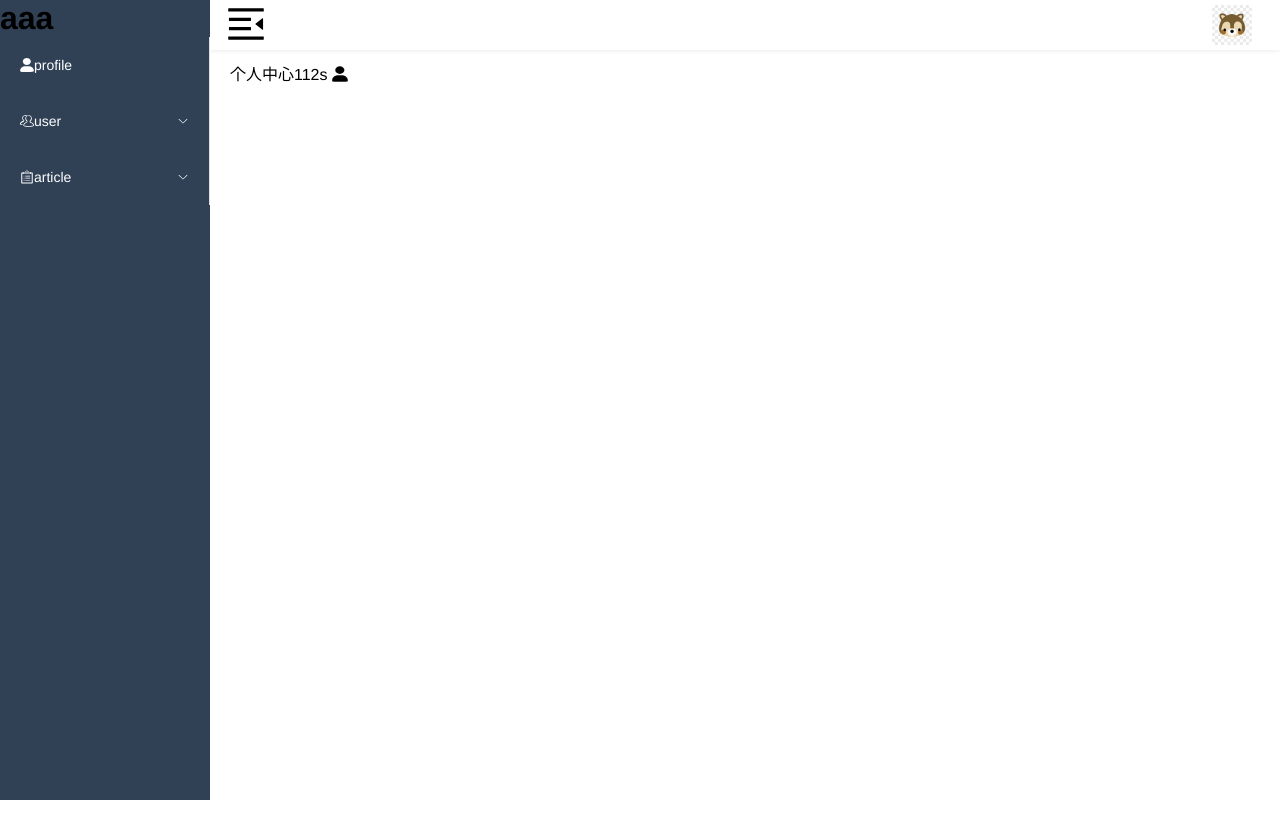
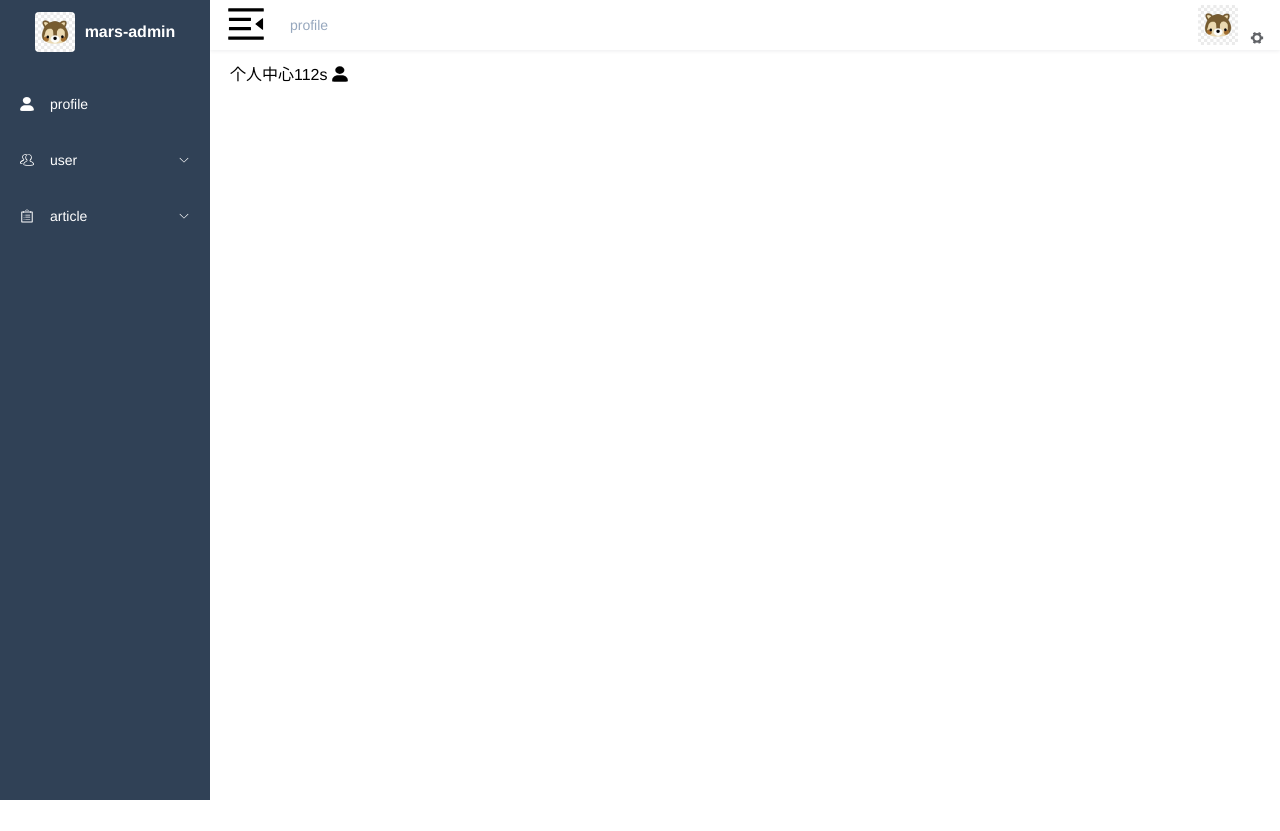
Before and after one commit to xf0417/mars-admin, a Vue app: page /#/login in a window 1280 px wide. Both pictures are taken after a click on the button "登录". Shown: the top 831 px of the page. Built offline with nearby package versions, Linux system fonts and the light colour scheme; data requests are answered from the project's data file.

Commit message:
breadcrumb

```diff
--- /dev/null
+++ b/src/components/Breadcrumb/index.vue
@@ -0,0 +1,63 @@
+<template>
+    <el-breadcrumb class="breadcrumb" separator="/">
+        <transition-group name="breadcrumb">
+            <el-breadcrumb-item v-for="(item,index) in breadcrumbData" :key="item.path">
+            <!-- 不可点击项 -->
+            <span class="no-redirect" v-if="(index === breadcrumbData.length-1)">{{item.meta.title}}</span>
+            <!-- 可点击项 -->
+            <span class="redirect" v-else @click="onLinkClick(item)">{{item.meta.title}}</span>
+        </el-breadcrumb-item>
+        </transition-group>
+    </el-breadcrumb>
+</template>
+
+<script setup>
+import {  ref,watch } from 'vue'
+import { useRoute, useRouter }from 'vue-router'
+
+
+//生成数组数据
+const breadcrumbData = ref([])
+const getBreadcrumbData = () => {
+    //当前路由记录
+    breadcrumbData.value = route.matched.filter(item => item.meta && item.meta.title)
+}
+//监听路由变化
+const route=useRoute()
+watch (route, () => {
+    getBreadcrumbData()
+}, {
+    immediate:true
+})
+
+//跳转点击事件
+const router = useRouter()
+const onLinkClick = item => {
+    router.push(item.path)
+}
+
+
+</script>
+
+<style lang="scss" scoped>
+.breadcrumb {
+    display: inline-block;
+    font-size: 14px;
+    line-height: 50px;
+    margin-left: 8px;
+
+.redirect {
+    color:#666;
+    font-weight: 600;
+    cursor: pointer;
+}
+.redirect:hover {
+    color:#304156
+}
+
+    .no-redirect {
+        color: #97a8be;
+        cursor: text;
+    }
+}
+</style>
--- a/src/layout/components/Navbar.vue
+++ b/src/layout/components/Navbar.vue
@@ -2,15 +2,16 @@
     <div class="navbar">
         <!-- 汉堡按钮 -->
         <hamburger class="hamburger-container" />
+        <Breadcrumb class="breadcrumb-container" />
         <div class="right-menu">
             <!-- 头像 -->
             <el-dropdown class="avatar-container" trigger="click">
                 <div class="avatar-wrapper">
                     <el-avatar shape="square" :size="40" :src="rightLogo">
-                        <el-icon>
-                            <Tools />
-                        </el-icon>
                     </el-avatar>
+                    <el-icon>
+                        <Tools />
+                    </el-icon>
                 </div>
                 <template #dropdown>
                     <el-dropdown-menu class="user-dropdown">
@@ -19,9 +20,6 @@
                         </router-link>
                         <a target="_blank" href="#">
                             <el-dropdown-item>课程主页
-                                <el-icon>
-                                    <Tools />
-                                </el-icon>
                             </el-dropdown-item>
                         </a>
                         <el-dropdown-item divided @click="logout">退出登录</el-dropdown-item>
@@ -37,6 +35,7 @@ import { } from 'vue'
 import rightLogo from '@/assets/rightLogo.png'
 import { useStore } from 'vuex'
 import Hamburger from '@/components/Hamburger/index.vue'
+import Breadcrumb from '@/components/Breadcrumb/index.vue'
 
 const store = useStore()
 const logout = () => {
@@ -62,6 +61,10 @@ const logout = () => {
         &:hover {
             background: rgba(0, 0, 0, 0.1);
         }
+    }
+
+    .breadcrumb-container {
+        float: left;
     }
 
     .right-menu {
--- a/src/layout/components/Sidebar/SidebarMenu.vue
+++ b/src/layout/components/Sidebar/SidebarMenu.vue
@@ -1,28 +1,16 @@
 <template>
-    <el-menu
-    :collapse="!$store.getters.sidebarOpened"
-    :default-active="activeMenu"
-    :unique-opened="true"
-    default-actice="1"
-    background-color="#54$5c64"
-    text-color="#fff"
-    active-text-color="#ffd04b"
-    router
-    >
-    <SideBarItem
-    v-for="item in routes"
-    :key="item.path"
-    :route="item"
-    />
-    <!-- 具体菜单 -->
+    <el-menu :collapse="!$store.getters.sidebarOpened" :default-active="activeMenu" :unique-opened="true"
+        default-active="2" background-color="#304156" text-color="#fff" active-text-color="#ffd04b" router>
+        <SideBarItem v-for="item in routes" :key="item.path" :route="item" />
+        <!-- 具体菜单 -->
 
     </el-menu>
 </template>
 
 <script setup>
-import {computed} from 'vue'
+import { computed } from 'vue'
 import { useRouter } from 'vue-router'
-import {filterRouters, generateMenus} from '@/utils/route'
+import { filterRouters, generateMenus } from '@/utils/route'
 import SideBarItem from './SideBarItem.vue'
 
 const router = useRouter()
@@ -33,8 +21,8 @@ const routes = computed(() => {
 console.log(JSON.stringify(routes.value))
 
 const route = useRouter()
-const activeMenu = computed (() => {
-    const {path} = route
+const activeMenu = computed(() => {
+    const { path } = route
     return path
 })
 
@@ -42,5 +30,4 @@ const activeMenu = computed (() => {
 
 <style lang="scss" scoped>
 
-
 </style>
--- a/src/layout/components/Sidebar/index.vue
+++ b/src/layout/components/Sidebar/index.vue
@@ -1,6 +1,11 @@
 <template>
     <div class="">
-        <h1>aaa</h1>
+        <div class="logo-container">
+            <el-avatar size="44" shape="square" :src="rightLogo">
+            </el-avatar>
+            <h1 class="logo-title" v-if="$store.getters.sidebarOpened">
+                mars-admin</h1>
+        </div>
         <el-scrollbar>
             <SidebarMenu />
         </el-scrollbar>
@@ -9,8 +14,25 @@
 
 <script setup>
 import SidebarMenu from './SidebarMenu.vue'
-import {} from 'vue'
+import rightLogo from '@/assets/rightLogo.png'
+import { } from 'vue'
 </script>
 
 <style lang="scss" scoped>
+.logo-container {
+    height: 44px;
+    padding: 10px 0 22px 0;
+    display: flex;
+    align-items: center;
+    justify-content: center;
+
+    .logo-title {
+        margin-left: 10px;
+        color: #fff;
+        font-weight: 600;
+        line-height: 50px;
+        font-size: 16px;
+        white-space: nowrap;
+    }
+}
 </style>
--- a/src/layout/index.vue
+++ b/src/layout/index.vue
@@ -40,7 +40,7 @@ import {} from 'vue'
     right: 0;
     z-index: 9;
     width: calc(100% - #{$sideBarWidth});
-    transition: width 0.1s;
+    transition: width 0.28s;
 
 }
 .hideSidebar .fixed-header {
--- a/src/styles/index.scss
+++ b/src/styles/index.scss
@@ -1,3 +1,8 @@
+@import './transition.scss';
+@import './mixin.module.scss';
+@import './variables.module.scss';
+@import './sidebar.module.scss';
+
 html,
 body {
     height: 100%;
--- /dev/null
+++ b/src/styles/transition.scss
@@ -0,0 +1,12 @@
+.breadcrumb-enter-active,
+.breadcrumb-leave-active {
+    transition: all 0.5s;
+}
+.breadcrumb-enter-from,
+.breadcrumb-leave-active {
+    opacity: 0;
+    transition: translateX(20px);
+}
+.breadcrumb-leave-active {
+    position: absolute;
+}
```
